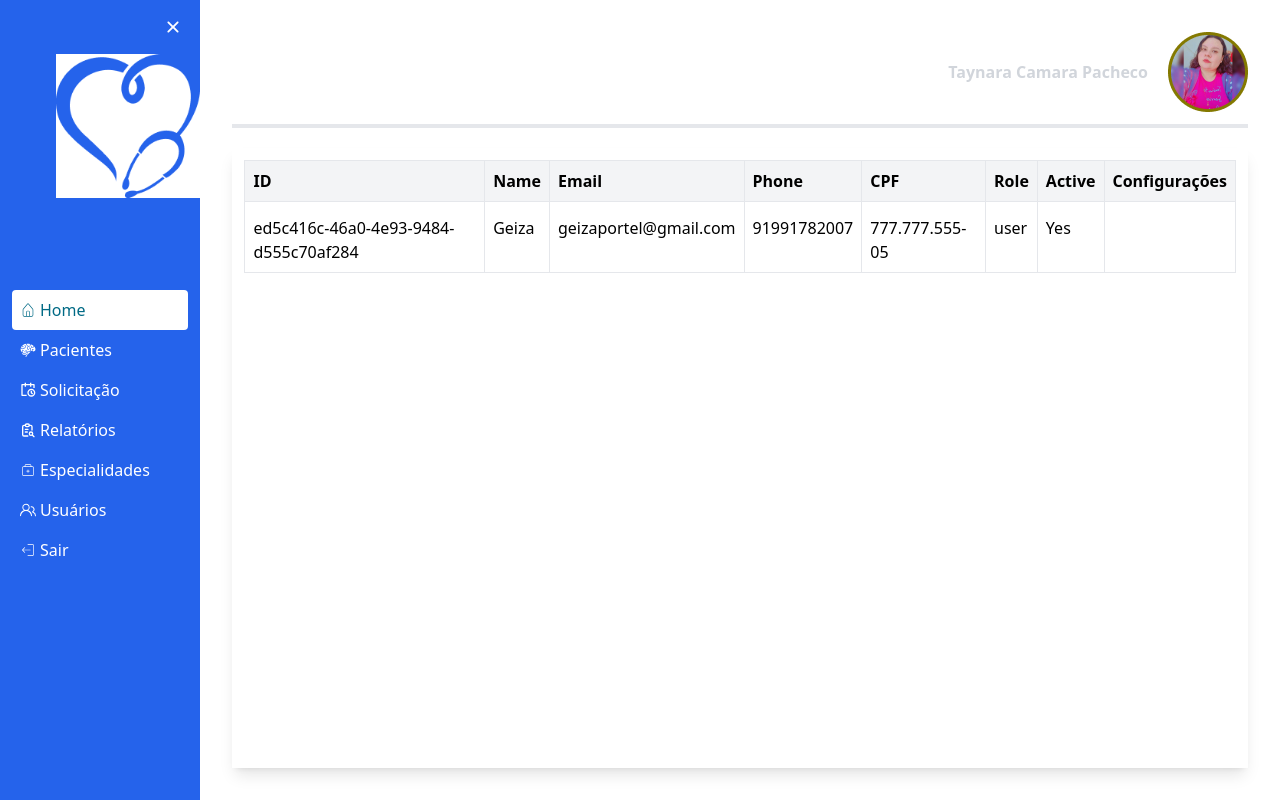
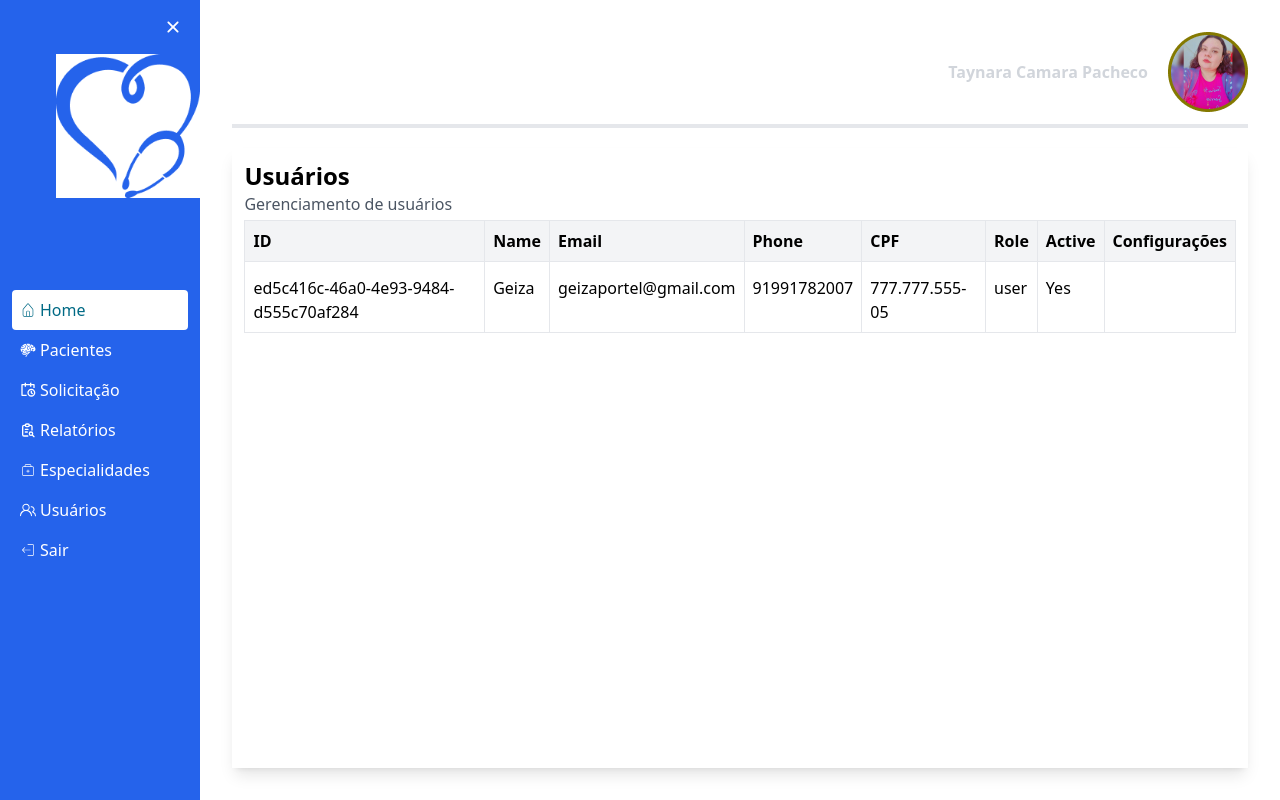
Before and after one commit to erivamjr/app-tfd, a React (Vite) app in the folder web/: page /usuarios in a window 1280 px wide. Built offline with nearby package versions, Linux system fonts and the light colour scheme; sample sign-in values are in the browser's storage.

Commit message:
✨ Feat: add Title

```diff
--- a/web/src/Components/Dashboard/CardHome/CardHome.jsx
+++ b/web/src/Components/Dashboard/CardHome/CardHome.jsx
@@ -1,7 +1,7 @@
 import React from 'react'
 import Chart from '../Chart'
 import useAppointment from '../../Hooks/Api/Appointments/Appointments'
-
+import Title from '../../Ux/Title/Title'
 export default function CardHome() {
   const {
     appointments,
@@ -22,10 +22,7 @@ export default function CardHome() {
   ]
   return (
     <div className="flex-1 p-6">
-      <header className="mb-1">
-        <h1 className="text-2xl font-bold">Dashboard Gerencial</h1>
-        <p className="text-gray-600">Analise de dados</p>
-      </header>
+      <Title title={'Dashboard Gerencial'} subTitle={'Analise de dados'} />
       <div className="grid grid-cols-4 gap-4">
         <div className="col-span-2 bg-blue-500 p-4 rounded-lg shadow">
           <h2 className="text-white font-bold text-1xl">
--- /dev/null
+++ b/web/src/Components/Ux/Title/Title.tsx
@@ -0,0 +1,8 @@
+export default function Title({ title, subTitle }) {
+  return (
+    <div className="mb-1">
+      <h1 className="text-2xl font-bold">{title}</h1>
+      <p className="text-gray-600">{subTitle}</p>
+    </div>
+  )
+}
--- a/web/src/Page/Patients/Patients.tsx
+++ b/web/src/Page/Patients/Patients.tsx
@@ -1,10 +1,12 @@
 import PatientsTable from '../../Components/CompoPatients/PatientsTable'
 import RegisterPatients from '../../Components/CompoPatients/RegisterPatient'
 import Container from '../../Components/Ux/Container/Container'
+import Title from '../../Components/Ux/Title/Title'
 
 export default function Patients() {
   return (
     <Container>
+      <Title title={'Pacientes'} subTitle={'Lista de pacientes cadastrados'} />
       <RegisterPatients />
       <PatientsTable />
     </Container>
--- a/web/src/Page/Request/Request.tsx
+++ b/web/src/Page/Request/Request.tsx
@@ -1,10 +1,14 @@
 import CreateRequest from '../../Components/CompoRequest/CreateRequest'
 import RequestTable from '../../Components/CompoRequest/Table/RequestTable'
 import Container from '../../Components/Ux/Container/Container'
-
+import Title from '../../Components/Ux/Title/Title'
 export default function Request() {
   return (
     <Container>
+      <Title
+        title={'Solicitações'}
+        subTitle={'Gerenciamento de solicitações'}
+      />
       <CreateRequest />
       <RequestTable />
     </Container>
--- a/web/src/Page/User/User.tsx
+++ b/web/src/Page/User/User.tsx
@@ -1,9 +1,11 @@
 import UserTable from '../../Components/CompoUser/UserTable'
 import Container from '../../Components/Ux/Container/Container'
+import Title from '../../Components/Ux/Title/Title'
 
 export default function User() {
   return (
     <Container>
+      <Title title={'Usuários'} subTitle={'Gerenciamento de usuários'} />
       <UserTable />
     </Container>
   )
```
